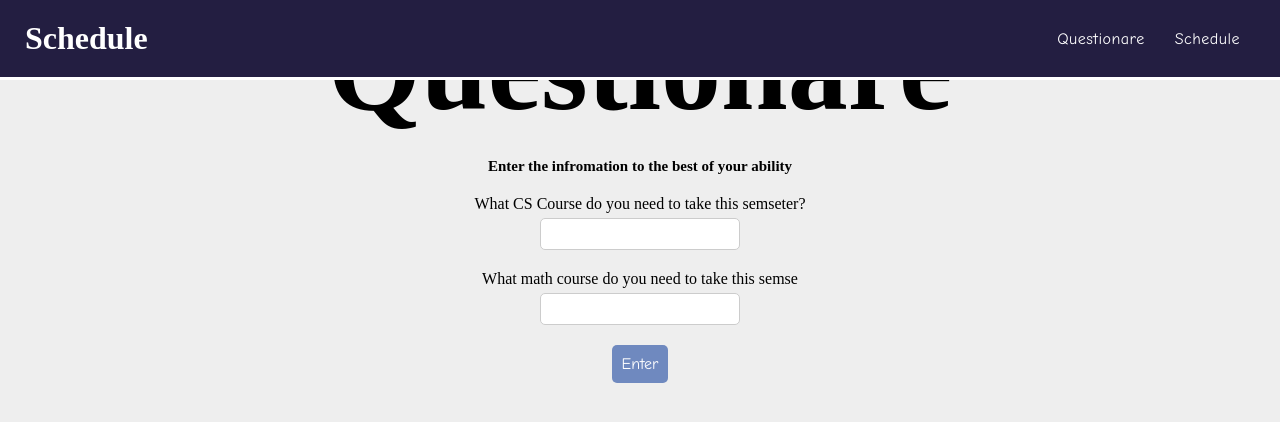
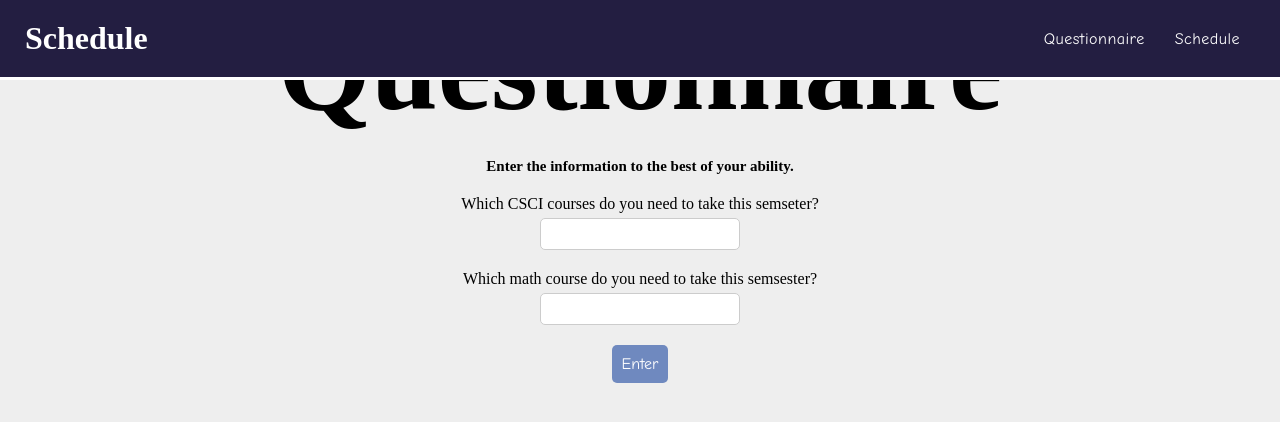
Before and after one commit to tamannachowdhuryy/cunyhack, a plain HTML site: page index.html in a window 1280 px wide. Drawn offline with Linux system fonts and the light colour scheme.

Commit message:
Minor changes

```diff
--- a/index.html
+++ b/index.html
@@ -14,7 +14,7 @@
         <div class="header-RHS">
           <nav>
             <ul class="nav-bar">
-              <li><a href="#question">Questionare</a></li>
+              <li><a href="#question">Questionnaire</a></li>
               <li><a href="#schedule">Schedule</a></li>
             </ul>
           </nav>
@@ -23,18 +23,18 @@
     <!-- will ask the user what class they have already taken   -->
     <section id="question">
         <div class="header">
-          <h2 class="sub1">Questionare</h2>
-          <h3 class="comments">Enter the infromation to the best of your ability</h3>
+          <h2 class="sub1">Questionnaire</h2>
+          <h3 class="comments">Enter the information to the best of your ability.</h3>
 
           <form id="songForm">
             <!-- Input boxes -->
             <div class="input-box">
-              <label for="cs_course">What CS Course do you need to take this semseter?</label>
+              <label for="cs_course">Which CSCI courses do you need to take this semseter?</label>
               <input type="text" id="cs_course-insertion" required>
             </div>
 
             <div class="input-box">
-              <label for="math_course">What math course do you need to take this semse</label>
+              <label for="math_course">Which math course do you need to take this semsester?</label>
               <input type="text" id="math_course-insertion" required>
             </div>
 
```
